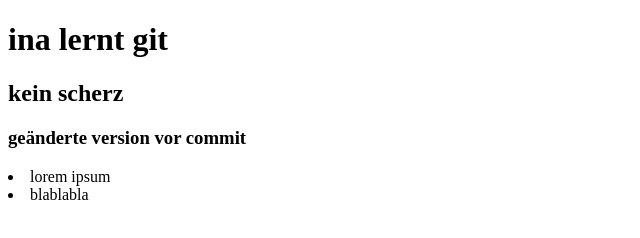
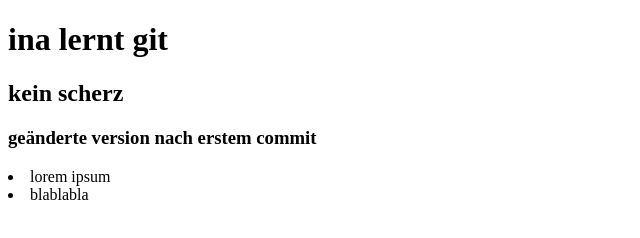
Before and after one commit to InaEger/gittest, a plain HTML site: page index.html in a window 1280 px wide. Shown: the full height of the page, 0-640 px from the left. Drawn offline with Linux system fonts and the light colour scheme.

Commit message:
second changed version

```diff
--- a/index.html
+++ b/index.html
@@ -7,7 +7,7 @@
   <body>
     <h1>ina lernt git</h1>
     <h2>kein scherz</h2>
-    <h3>geänderte version vor commit</h3>
+    <h3>geänderte version nach erstem commit</h3>
     <li>lorem ipsum</li>
     <li>blablabla</li>
   </body>
```
